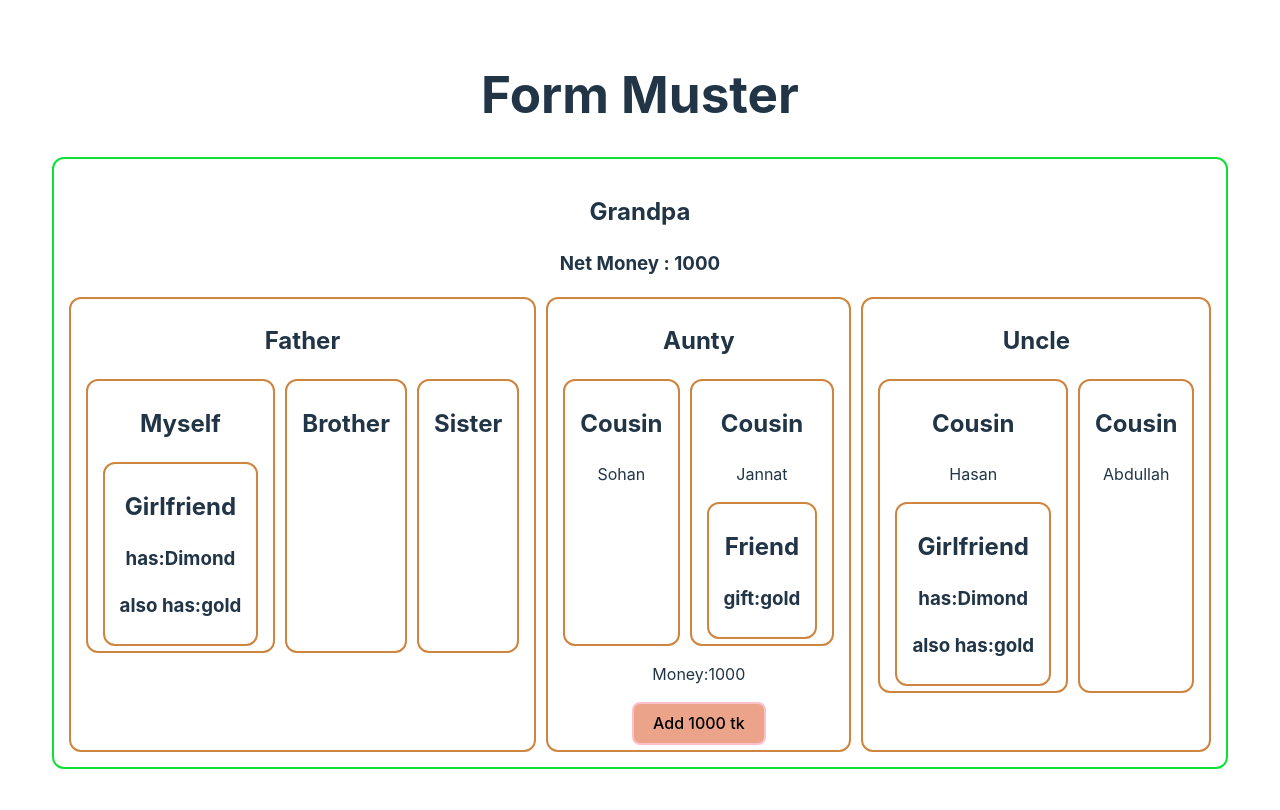
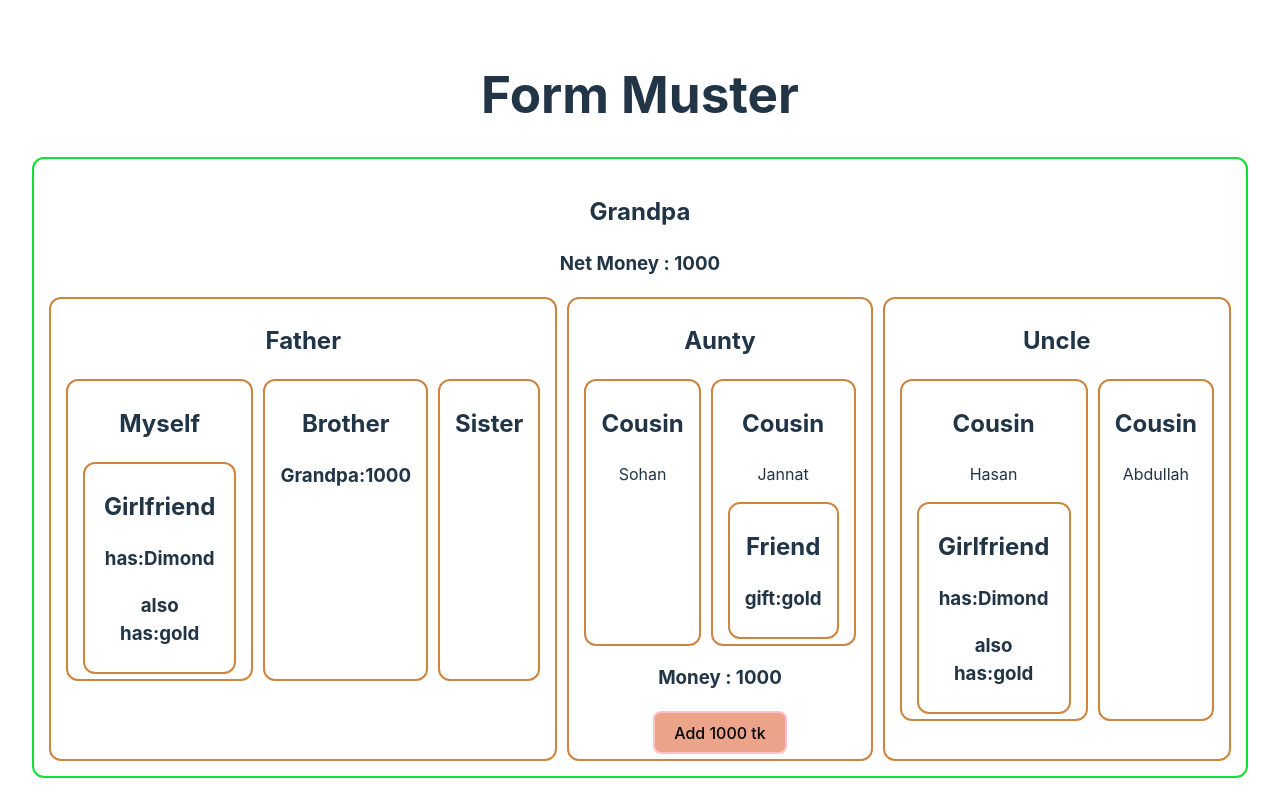
Before and after one commit to mhedi-hasan/react-from-master, a React (Vite) app: page / in a window 1280 px wide. Built offline with nearby package versions, Linux system fonts and the light colour scheme.

Commit message:
all content added

```diff
--- a/src/components/Aunty/Aunty.jsx
+++ b/src/components/Aunty/Aunty.jsx
@@ -12,7 +12,7 @@ const Aunty = () => {
                 <Cousin name={'Sohan'}></Cousin>
                 <Cousin name={'Jannat'}></Cousin>
             </section>
-            <p>Money:{money}</p>
+            <h3>Money : {money}</h3>
             <button className="button" onClick={() => setMoney(money + 1000)}>Add 1000 tk</button>
         </div>
     );
--- a/src/components/Brother/Brother.jsx
+++ b/src/components/Brother/Brother.jsx
@@ -1,8 +1,12 @@
+import { useContext } from "react";
+import { MoneyContext } from "../Grandpa/Grandpa";
 
 const Brother = () => {
+    const [money] = useContext(MoneyContext);
     return (
         <div>
             <h2>Brother</h2>
+            <h3>Grandpa:{money}</h3>
         </div>
     );
 };
```
